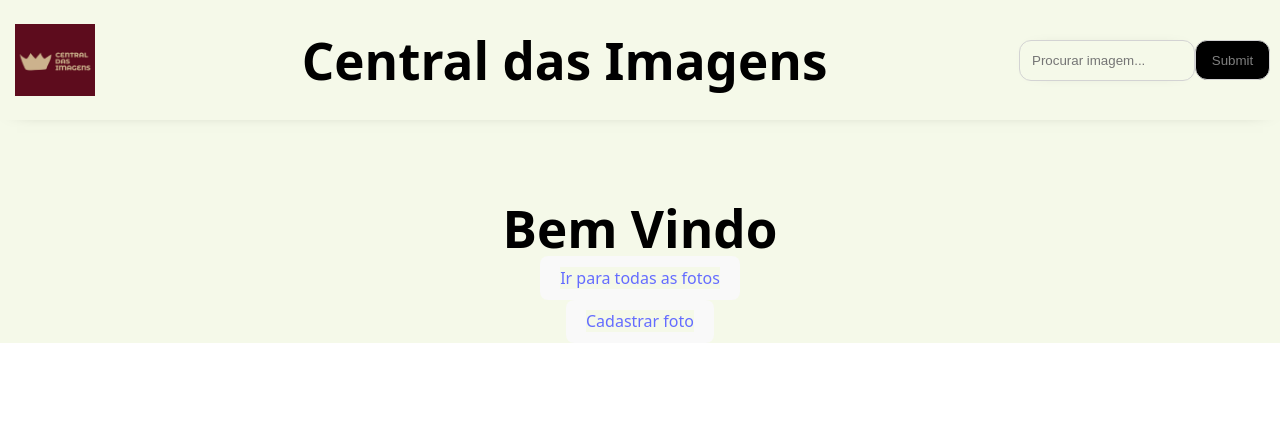
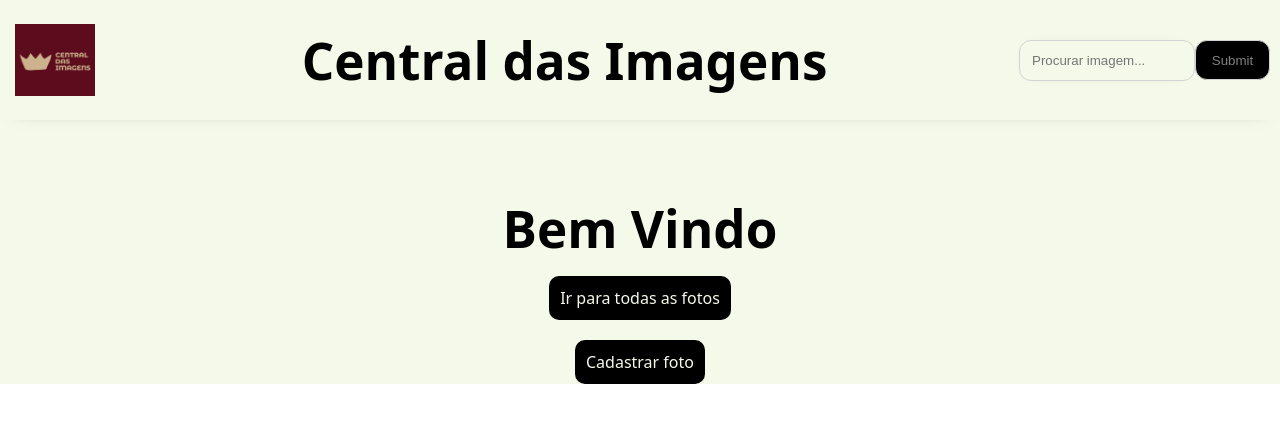
Before and after one commit to DataStoreRepository/central-das-imagens, a React (Vite) app in the folder central-das-imagens-front/: page / in a window 1280 px wide. Shown: the top 422 px of the page. Built offline with nearby package versions, Linux system fonts and the light colour scheme.

Commit message:
feat: estilo do botão e link (componentizar depois)

```diff
--- a/central-das-imagens-front/src/App.css
+++ b/central-das-imagens-front/src/App.css
@@ -12,3 +12,25 @@
     justify-content: center;
     margin: 0;
 }
+
+button {
+    background-color: #000;
+    color: #F5F9E9;
+    border-radius: 10px;
+    padding: 10px;
+    margin-top: 20px;
+}
+
+button:hover {
+    color: #F5F9E9;
+    transform: scale(0.95);
+}
+
+.link {
+    background-color: #000;
+    color: #F5F9E9;
+}
+.link:hover {
+    color: #F5F9E9;
+    transform: scale(0.95);
+}
--- a/central-das-imagens-front/src/App.jsx
+++ b/central-das-imagens-front/src/App.jsx
@@ -9,8 +9,8 @@
     <div className='app'>
       <Navbar/>
       <h1>Bem Vindo</h1>
-      <button><Link to="/imagens"> Ir para todas as fotos </Link></button>
-      <button><Link to="/cadastrar-foto"> Cadastrar foto </Link></button>
+      <button><Link to="/imagens" className='link'> Ir para todas as fotos </Link></button>
+      <button><Link to="/cadastrar-foto"  className='link'> Cadastrar foto </Link></button>
     </div>
 
   )
```
